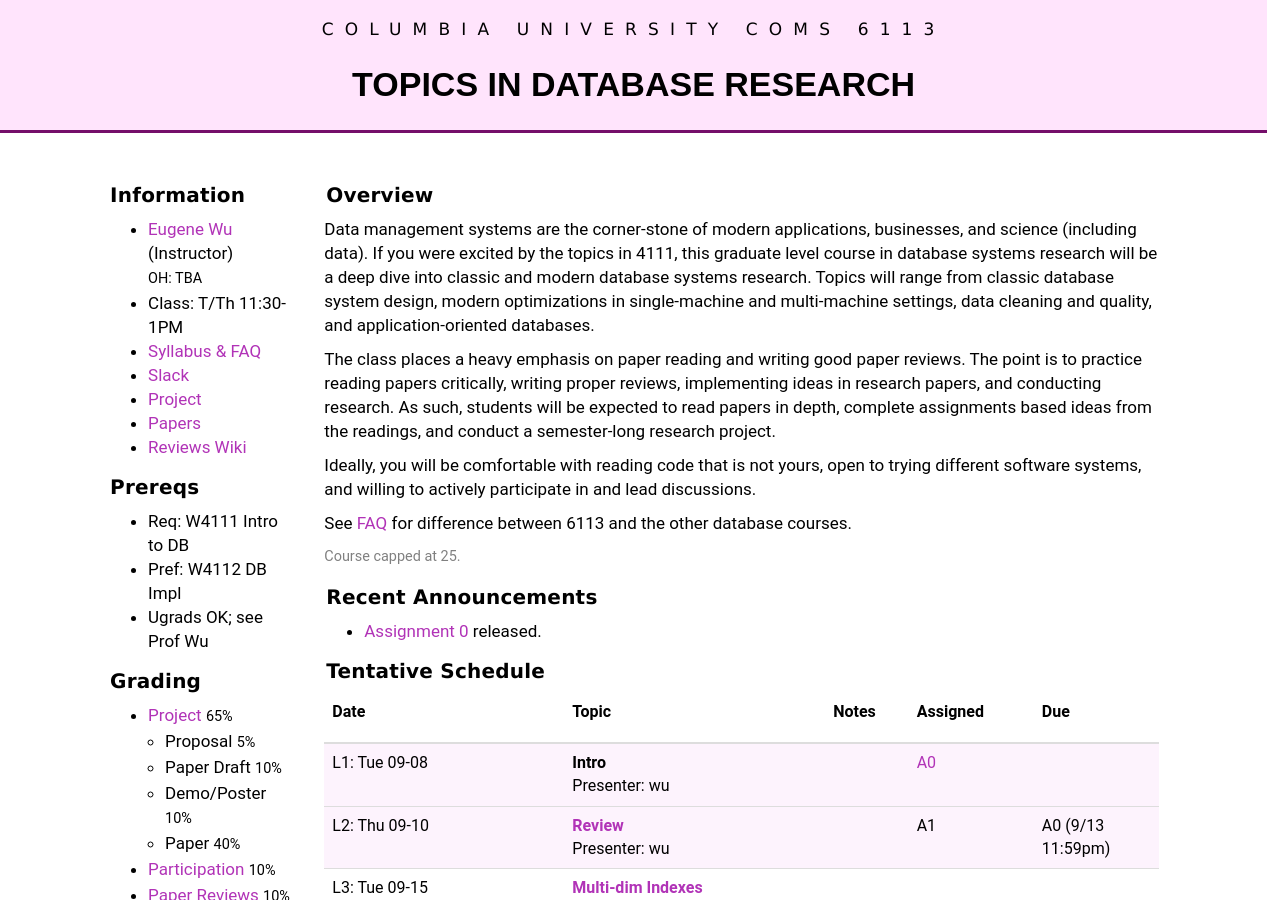
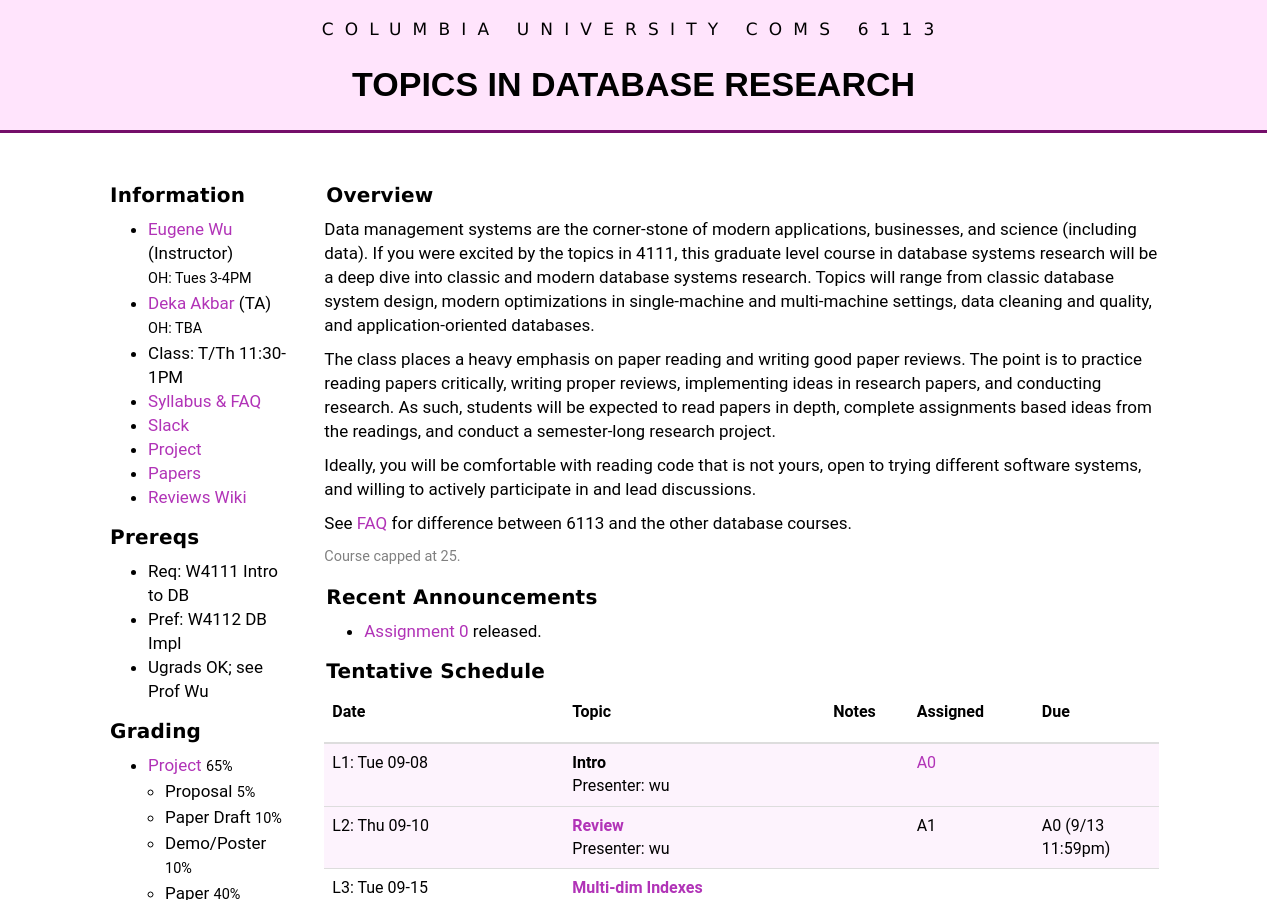
Before and after one commit to w6113/website_fall2020, a Jekyll site: the page built from index.md, in a window 1280 px wide and 900 px high. Built offline with Jekyll 4.4.1, drawn with Linux system fonts in a browser that asks for light colours.

Commit message:
updated OH

```diff
--- a/_includes/index_left.md
+++ b/_includes/index_left.md
@@ -1,6 +1,8 @@
 #### Information
 
 * [Eugene Wu](http://www.eugenewu.net) (Instructor)
+  <small>OH: Tues 3-4PM</small>
+* [Deka Akbar](#) (TA)
   <small>OH: TBA</small>
 * Class: T/Th 11:30-1PM
 * [Syllabus & FAQ](./syllabus)
```
